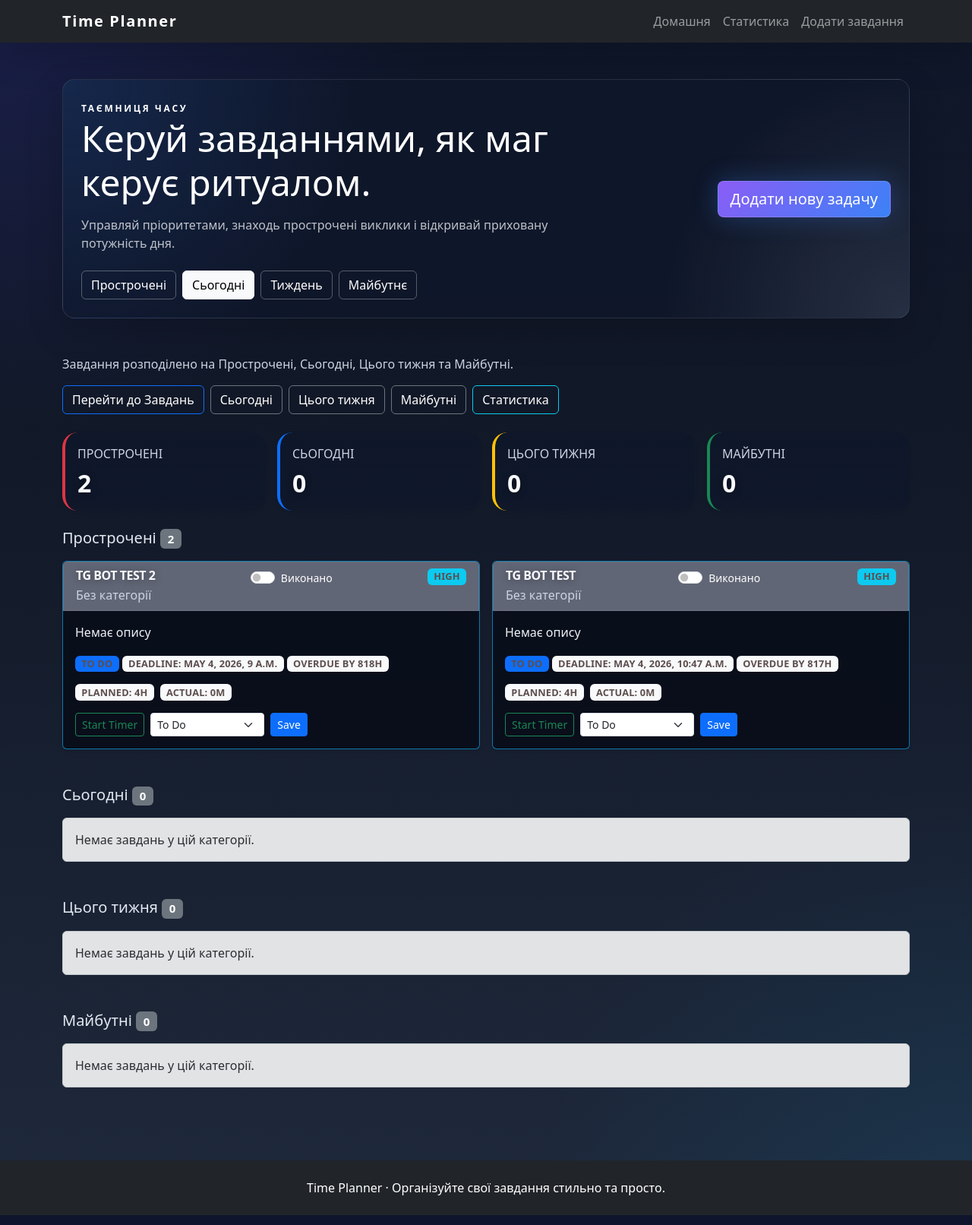
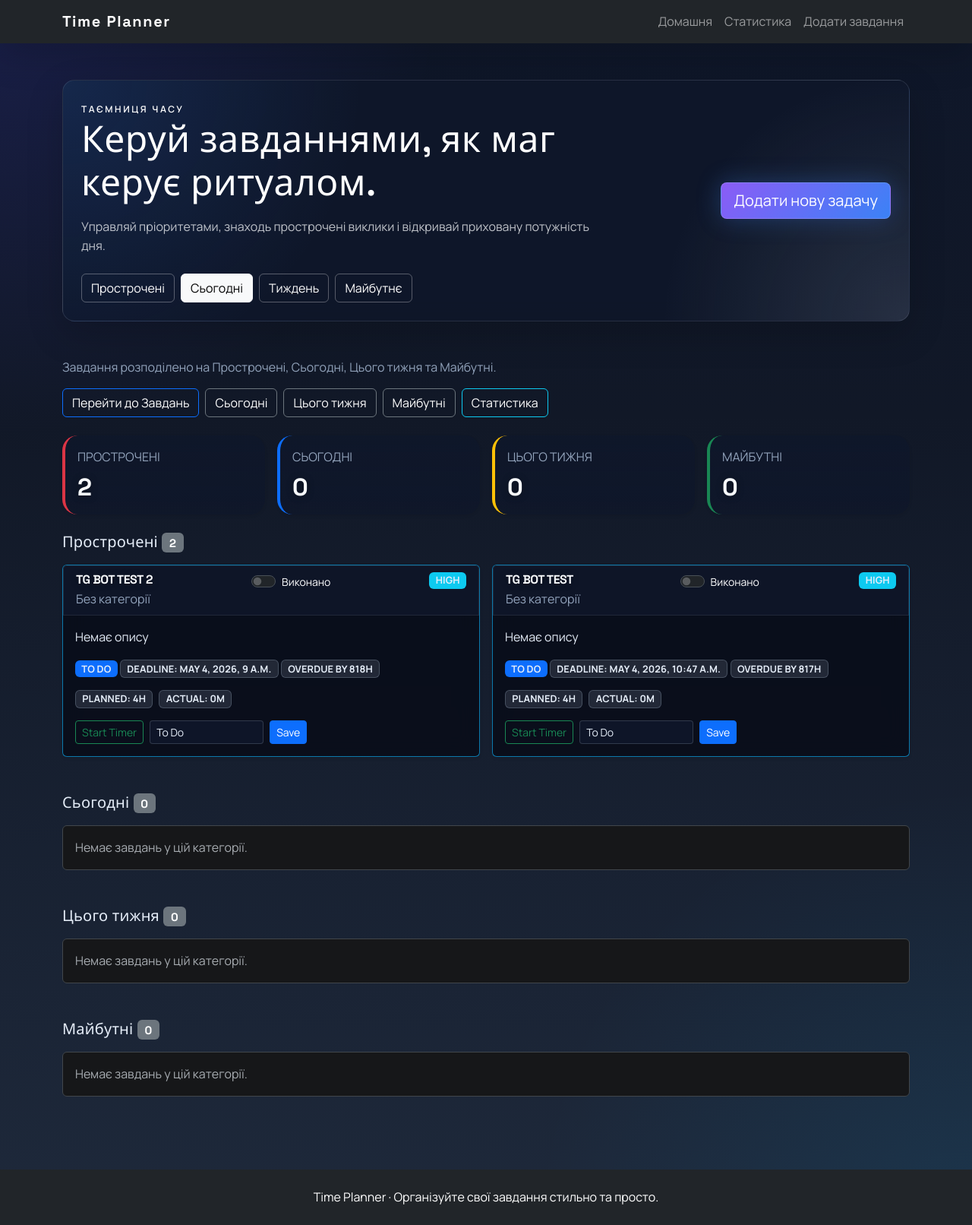
Before and after one commit to evolution1213/time_planner, a Django app: page / in a window 1280 px wide. Shown: the whole page at 76% size. Run offline with Django 5.2, Linux system fonts and the light colour scheme; data comes from the database, SQL or seed files in the repository; both versions use the stored data as it was after the commit; data that the repository does not hold is empty.

Commit message:
fix: styles

```diff
--- a/core/settings.py
+++ b/core/settings.py
@@ -29,7 +29,11 @@ SECRET_KEY = 'django-insecure-u2ty_!dj7o*-!#-qpvgo$(na_760ex41%vdvns*ssz4b&kyv(@
 # SECURITY WARNING: don't run with debug turned on in production!
 DEBUG = True
 
-ALLOWED_HOSTS = ['time-planner-2tvi.onrender.com']
+ALLOWED_HOSTS = [
+    'time-planner-2tvi.onrender.com',
+    'localhost',
+    '127.0.0.1',
+]
 
 
 # Application definition
--- a/tasks/static/tasks/css/styles.css
+++ b/tasks/static/tasks/css/styles.css
@@ -1,9 +1,34 @@
+ :root {
+  --tp-font-base: 'Manrope', 'Segoe UI', 'Helvetica Neue', Arial, sans-serif;
+  --tp-font-heading: 'Space Grotesk', 'Segoe UI', 'Helvetica Neue', Arial, sans-serif;
+  --tp-text-primary: #e5edf8;
+  --tp-text-secondary: #b8c4d6;
+  --tp-text-muted: #93a4bc;
+  --tp-border: rgba(148, 163, 184, 0.25);
+  --tp-surface: rgba(15, 23, 42, 0.92);
+ }
+
 body {
   min-height: 100vh;
   background: radial-gradient(circle at top left, rgba(79, 70, 229, 0.16), transparent 28%),
               radial-gradient(circle at bottom right, rgba(14, 165, 233, 0.1), transparent 28%),
               linear-gradient(180deg, #0f172a 0%, #111827 34%, #1e293b 100%);
-  color: #e2e8f0;
+  color: var(--tp-text-primary);
+  font-family: var(--tp-font-base);
+  line-height: 1.55;
+  -webkit-font-smoothing: antialiased;
+  text-rendering: optimizeLegibility;
+}
+
+h1,
+h2,
+h3,
+h4,
+h5,
+h6,
+.navbar-brand {
+  font-family: var(--tp-font-heading);
+  letter-spacing: 0.01em;
 }
 
 .app-shell {
@@ -54,7 +79,7 @@ body {
 .stats-card,
 .stats-chart-card,
 .stats-breakdown-card {
-  background: rgba(123, 129, 146, 0.78);
+  background: rgba(17, 25, 45, 0.78);
   border: 1px solid rgba(255, 255, 255, 0.08);
   backdrop-filter: blur(12px);
 }
@@ -81,7 +106,7 @@ body {
 .glass-panel p,
 .glass-panel .task-label,
 .glass-panel .badge {
-  color: #edf2f7;
+  color: var(--tp-text-primary);
 }
 
 .card .badge,
@@ -103,7 +128,7 @@ body {
 }
 
 .text-muted {
-  color: #cbd5e1 !important;
+  color: var(--tp-text-muted) !important;
 }
 
 .text-light {
@@ -113,7 +138,12 @@ body {
 .badge.bg-light,
 .task-category,
 .task-label {
-  color: #5d4e4e !important;
+  color: var(--tp-text-primary) !important;
+}
+
+.badge.bg-light {
+  background-color: rgba(148, 163, 184, 0.18) !important;
+  border: 1px solid rgba(148, 163, 184, 0.32);
 }
 
 .summary-card {
@@ -191,7 +221,7 @@ body {
 
 .task-category {
   font-size: 0.8rem;
-  color: #6b7280;
+  color: var(--tp-text-secondary);
 }
 
 .task-label {
@@ -268,6 +298,25 @@ body {
   color: #f8fafc;
 }
 
+.form-control,
+.form-select {
+  background: rgba(15, 23, 42, 0.95);
+  color: var(--tp-text-primary);
+  border: 1px solid var(--tp-border);
+}
+
+.form-control::placeholder {
+  color: rgba(184, 196, 214, 0.7);
+}
+
+.form-control:focus,
+.form-select:focus {
+  background: rgba(15, 23, 42, 1);
+  color: var(--tp-text-primary);
+  border-color: rgba(59, 130, 246, 0.75);
+  box-shadow: 0 0 0 0.18rem rgba(59, 130, 246, 0.18);
+}
+
 .task-form-card .form-control,
 .task-form-card .form-select,
 .task-form-card .form-control:focus,
@@ -323,7 +372,7 @@ body {
 .stats-breakdown-card .card-body {
   min-height: 150px;
   background: transparent;
-  color: #000000;
+  color: var(--tp-text-primary);
 }
 
 .chart-wrapper {
@@ -356,3 +405,9 @@ body {
 .task-card-body {
   background: rgba(15, 23, 42, 0.92);
 }
+
+.task-card .form-select,
+.task-card .form-select option {
+  background: rgba(15, 23, 42, 0.96);
+  color: var(--tp-text-primary);
+}
--- a/tasks/templates/tasks/base.html
+++ b/tasks/templates/tasks/base.html
@@ -1,10 +1,13 @@
 {% load static %}
 <!doctype html>
-<html lang="uk">
+<html lang="uk" data-bs-theme="dark">
   <head>
     <meta charset="utf-8">
     <meta name="viewport" content="width=device-width, initial-scale=1">
     <title>{% block title %}Time Planner{% endblock %}</title>
+    <link rel="preconnect" href="https://fonts.googleapis.com">
+    <link rel="preconnect" href="https://fonts.gstatic.com" crossorigin>
+    <link href="https://fonts.googleapis.com/css2?family=Manrope:wght@400;500;600;700;800&family=Space+Grotesk:wght@500;600;700&display=swap" rel="stylesheet">
     <link href="https://cdn.jsdelivr.net/npm/bootstrap@5.3.2/dist/css/bootstrap.min.css" rel="stylesheet" integrity="sha384-..." crossorigin="anonymous">
     <link href="{% static 'tasks/css/styles.css' %}" rel="stylesheet">
   </head>
```
Also changed, not shown: db.sqlite3.
